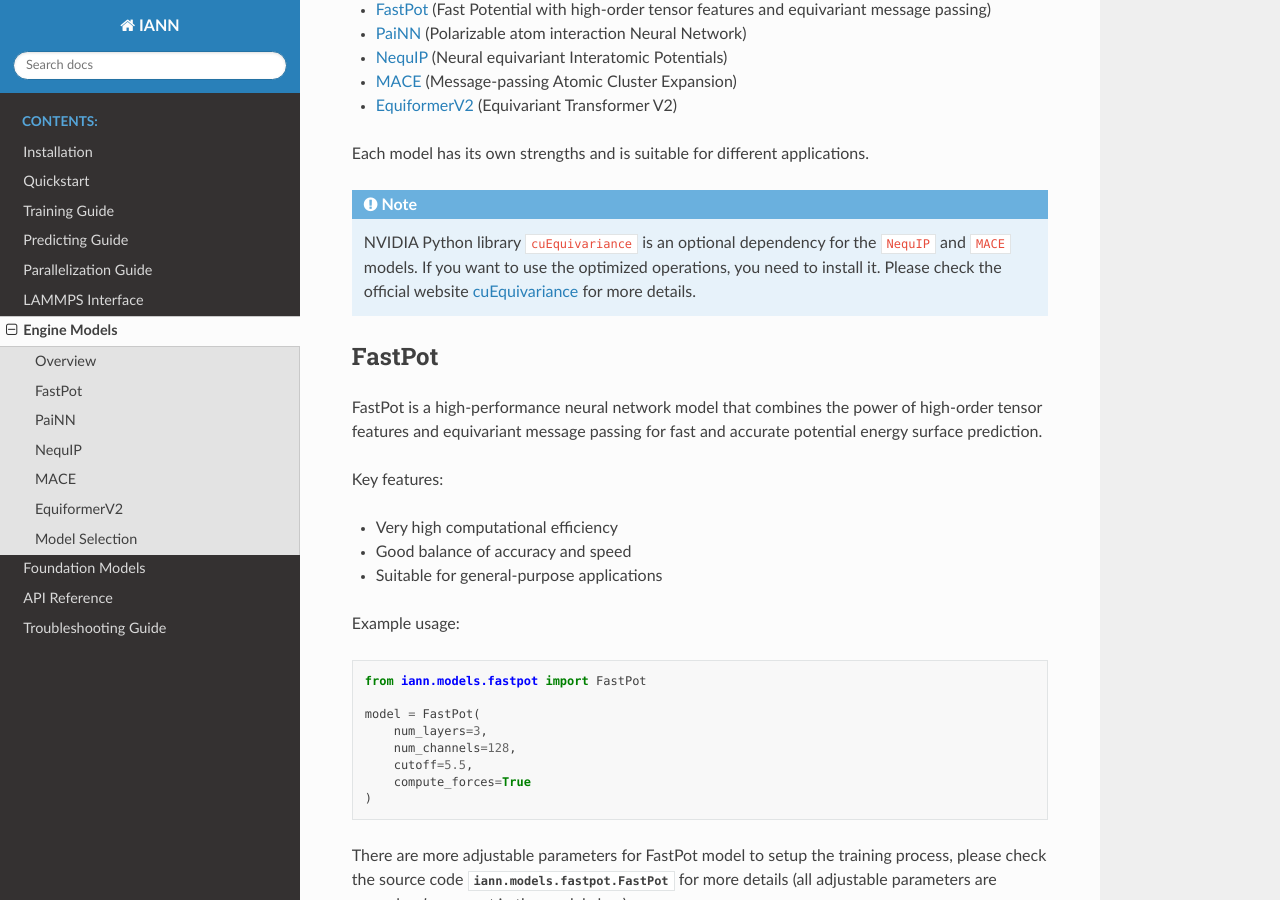
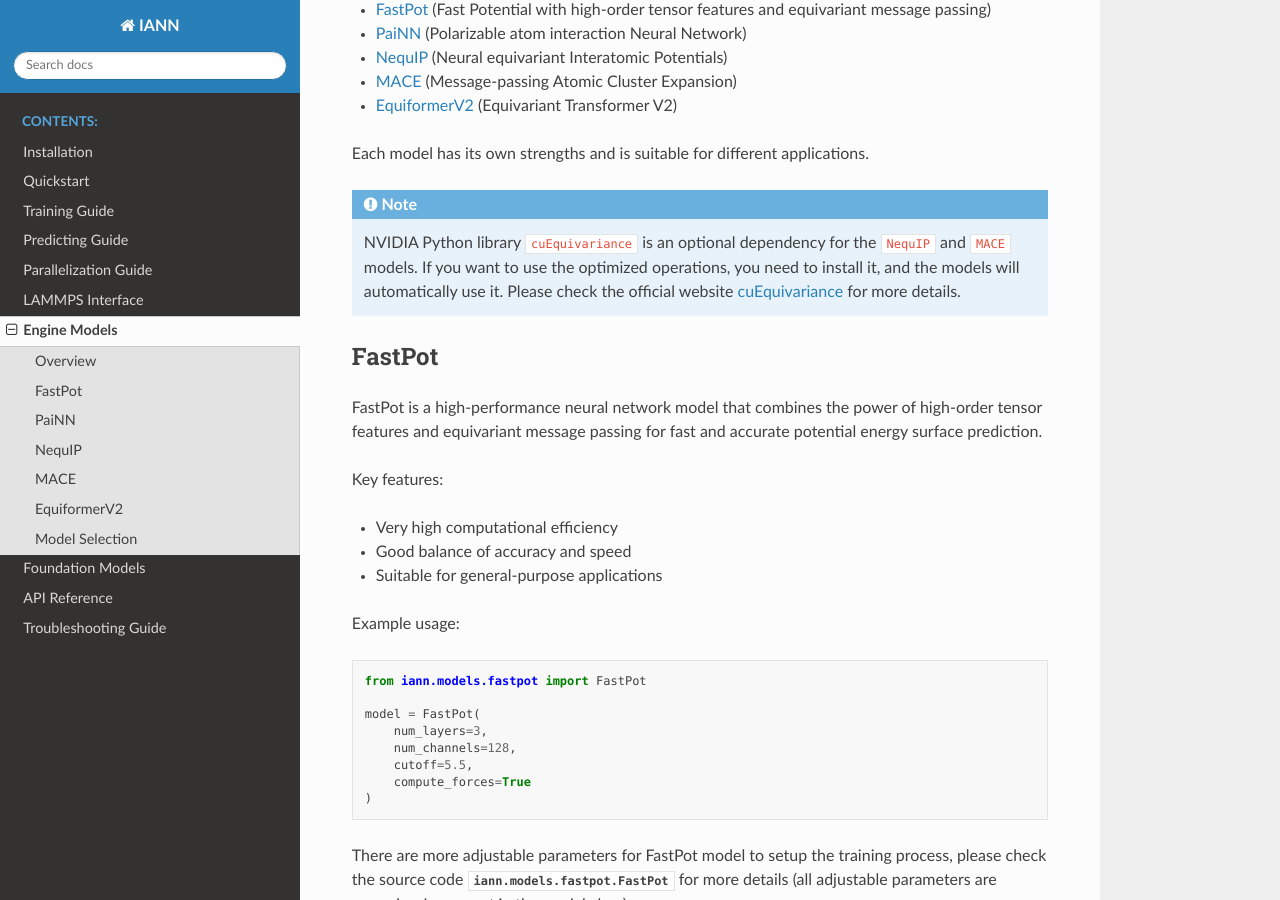
Before and after one commit to changzhiai/IANN, a Sphinx documentation site: the page built from docs/source/engine_models.rst, in a window 1280 px wide and 900 px high, scrolled down 362 px. Built offline with Sphinx 7.4.7 and the Read the Docs theme 3.1.0, drawn with Linux system fonts in a browser that asks for light colours.

Commit message:
Update docs for Supporting cuEquivariance

```diff
--- a/docs/source/engine_models.rst
+++ b/docs/source/engine_models.rst
@@ -17,7 +17,7 @@
 Each model has its own strengths and is suitable for different applications.
 
 .. note::
-   NVIDIA Python library ``cuEquivariance`` is an optional dependency for the ``NequIP`` and ``MACE`` models. If you want to use the optimized operations, you need to install it. Please check the official website `cuEquivariance <https://docs.nvidia.com/cuda/cuequivariance/>`_ for more details.
+   NVIDIA Python library ``cuEquivariance`` is an optional dependency for the ``NequIP`` and ``MACE`` models. If you want to use the optimized operations, you need to install it, and the models will automatically use it. Please check the official website `cuEquivariance <https://docs.nvidia.com/cuda/cuequivariance/>`_ for more details.
 
 FastPot
 -------
```
